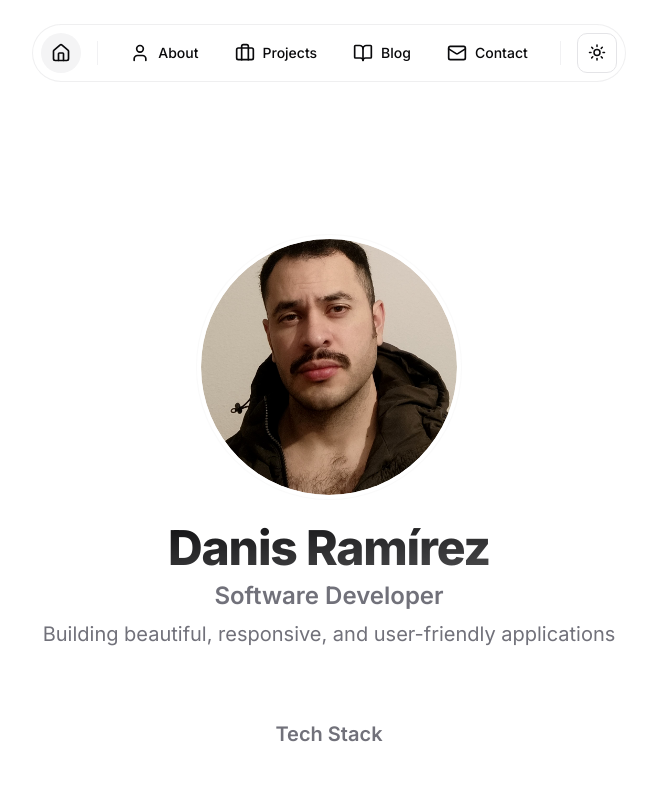
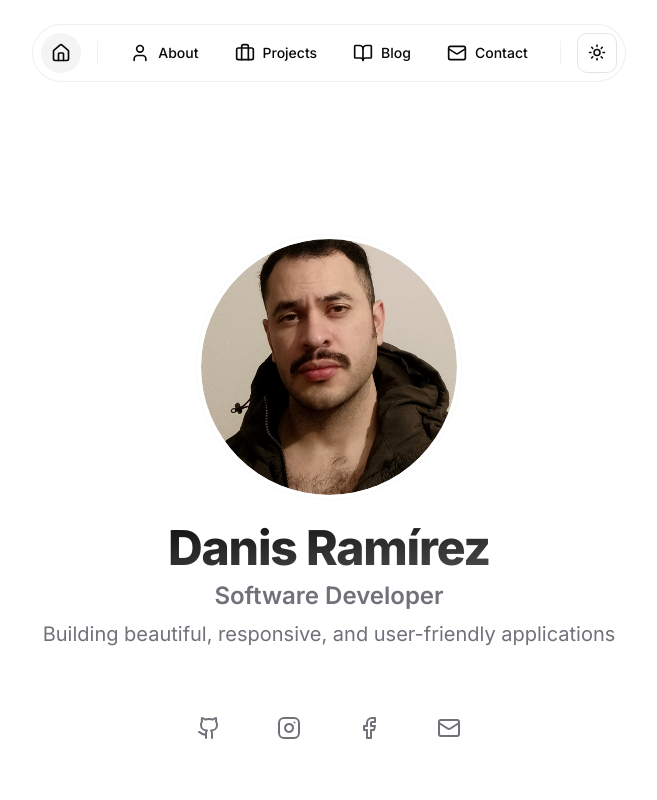
Before and after one commit to DanisAlfonso/personal, a Next.js app: page / in a window 1280 px wide. Shown: the top 800 px of the page, without its empty margins (311-968 px from the left). Built offline with nearby package versions, Linux system fonts and the light colour scheme.

Commit message:
add social links in Home

```diff
--- /dev/null
+++ b/src/app/components/social-links.tsx
@@ -0,0 +1,144 @@
+import { motion } from "framer-motion";
+import { Github, Mail, Instagram, Facebook } from "lucide-react";
+
+const socialLinks = [
+  {
+    name: "GitHub",
+    icon: Github,
+    url: "https://github.com/DanisAlfonso",
+    color: "#333",
+    darkColor: "#fff"
+  },
+  {
+    name: "Instagram",
+    icon: Instagram,
+    url: "https://instagram.com/danny.ramirez.a",
+    color: "#E4405F",
+    darkColor: "#E4405F"
+  },
+  {
+    name: "Facebook",
+    icon: Facebook,
+    url: "https://facebook.com/Danny.Ramirez.A",
+    color: "#1877F2",
+    darkColor: "#1877F2"
+  },
+  {
+    name: "Email",
+    icon: Mail,
+    url: "https://mail.google.com/mail/?view=cm&fs=1&to=danis.ramirez.hn@gmail.com",
+    color: "#EA4335",
+    darkColor: "#EA4335"
+  },
+];
+
+const container = {
+  hidden: { opacity: 0 },
+  show: {
+    opacity: 1,
+    transition: {
+      staggerChildren: 0.1,
+      delayChildren: 0.3,
+    },
+  },
+};
+
+const item = {
+  hidden: { opacity: 0, scale: 0.3 },
+  show: {
+    opacity: 1,
+    scale: 1,
+    transition: {
+      type: "spring",
+      stiffness: 300,
+      damping: 20,
+    },
+  },
+};
+
+export function SocialLinks() {
+  return (
+    <motion.div
+      variants={container}
+      initial="hidden"
+      animate="show"
+      className="flex items-center justify-center gap-8 mt-8"
+    >
+      {socialLinks.map((social) => (
+        <motion.a
+          key={social.name}
+          href={social.url}
+          target="_blank"
+          rel="noopener noreferrer"
+          className="group relative p-3"
+          variants={item}
+          whileHover={{ y: -4, scale: 1.1 }}
+          whileTap={{ scale: 0.95 }}
+        >
+          <motion.div
+            className="absolute inset-0 rounded-lg opacity-0 group-hover:opacity-100 transition-opacity duration-300"
+            style={{
+              background: `radial-gradient(circle, ${social.color}20 0%, transparent 70%)`,
+            }}
+            initial={{ scale: 0.5 }}
+            whileHover={{ scale: 1 }}
+          />
+          <motion.div
+            className="relative z-10"
+            whileHover={{ rotate: [0, -10, 10, -10, 0] }}
+            transition={{ duration: 0.5 }}
+          >
+            <social.icon
+              className="w-6 h-6 transition-all duration-300 text-muted-foreground group-hover:text-foreground dark:text-muted-foreground dark:group-hover:text-foreground"
+              style={{
+                filter: "drop-shadow(0 0 8px transparent)",
+              }}
+            />
+            <motion.div
+              className="absolute inset-0"
+              style={{
+                filter: `drop-shadow(0 0 8px ${social.color}40)`,
+              }}
+              initial={{ opacity: 0 }}
+              whileHover={{ opacity: 1 }}
+            >
+              <social.icon
+                className="w-6 h-6"
+                style={{
+                  color: `var(--social-color-${social.name.toLowerCase()})`
+                }}
+              />
+            </motion.div>
+          </motion.div>
+          <span className="sr-only">{social.name}</span>
+
+          {/* Tooltip */}
+          <motion.span
+            className="absolute -bottom-8 left-1/2 transform -translate-x-1/2 px-2 py-1 text-xs text-muted-foreground opacity-0 group-hover:opacity-100 pointer-events-none"
+            initial={{ y: -4, opacity: 0 }}
+            whileHover={{ y: 0, opacity: 1 }}
+            transition={{ duration: 0.2 }}
+          >
+            {social.name}
+          </motion.span>
+        </motion.a>
+      ))}
+
+      <style jsx global>{`
+        :root {
+          --social-color-github: ${socialLinks[0].color};
+          --social-color-instagram: ${socialLinks[1].color};
+          --social-color-facebook: ${socialLinks[2].color};
+          --social-color-email: ${socialLinks[3].color};
+        }
+
+        [data-theme="dark"] {
+          --social-color-github: ${socialLinks[0].darkColor};
+          --social-color-instagram: ${socialLinks[1].darkColor};
+          --social-color-facebook: ${socialLinks[2].darkColor};
+          --social-color-email: ${socialLinks[3].darkColor};
+        }
+      `}</style>
+    </motion.div>
+  );
+}
--- a/src/app/page.tsx
+++ b/src/app/page.tsx
@@ -3,6 +3,7 @@
 import { Header } from "./components/header";
 import { ImagePreviewModal } from "./components/image-preview-modal";
 import { TechStack } from "./components/tech-stack";
+import { SocialLinks } from "./components/social-links";
 import { motion } from "framer-motion";
 import { useState } from "react";
 
@@ -48,6 +49,7 @@ export default function Home() {
                 Building beautiful, responsive, and user-friendly applications
               </p>
             </div>
+            <SocialLinks />
             <TechStack />
           </motion.div>
           <motion.div
```
